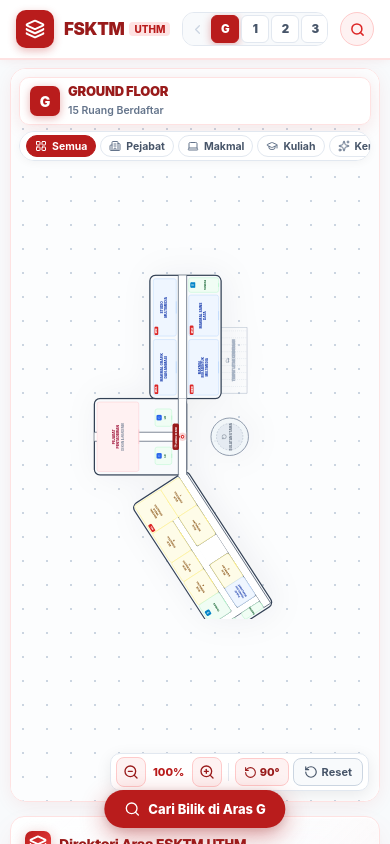
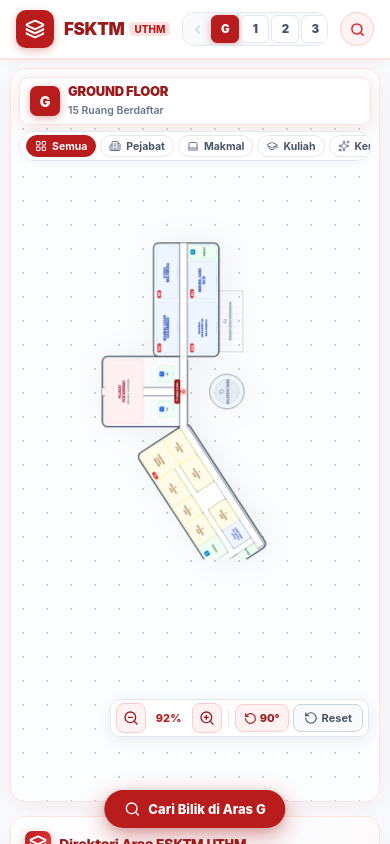
Before and after one commit to hzqfarhan/locfsktm, a Next.js app: page / in a window 390 px wide. Shown: the top 844 px of the page. Built offline with nearby package versions, Linux system fonts and the light colour scheme.

Commit message:
fix(mobile): center floor plan with bottom clearance (y: -45, zoom: 0.92) and reposition zoom controls above search pill

```diff
--- a/src/app/globals.css
+++ b/src/app/globals.css
@@ -255,9 +255,9 @@ button {
     font-size: 10.5px !important;
   }
 
-  /* Zoom controls on Mobile */
+  /* Zoom controls on Mobile: positioned above the floating search pill */
   .floor-zoom-controls {
-    bottom: 10px !important;
+    bottom: 64px !important;
     right: 10px !important;
     padding: 3px 5px !important;
     border-radius: 10px !important;
--- a/src/components/InteractiveFloorPlan.tsx
+++ b/src/components/InteractiveFloorPlan.tsx
@@ -140,11 +140,12 @@ export default function InteractiveFloorPlan({
 
   const containerRef = useRef<HTMLDivElement>(null);
 
-  // Set default rotation to -90° (left) and default zoom 1 on mobile to see entire building at first open
+  // Set default rotation to -90° (left), pan y: -45, and zoom 0.92 on mobile so entire building is centered with bottom clearance
   useEffect(() => {
     if (typeof window !== 'undefined' && window.innerWidth <= 640) {
       setRotation(-90);
-      setZoom(1);
+      setZoom(0.92);
+      setPan({ x: 0, y: -45 });
     }
   }, []);
 
@@ -167,9 +168,14 @@ export default function InteractiveFloorPlan({
     zoomRef.current = zoom;
   }, [zoom]);
 
-  // Clear any active tooltip when switching floors
+  // Clear any active tooltip when switching floors, and reset mobile alignment
   useEffect(() => {
     setHoveredNode(null);
+    if (typeof window !== 'undefined' && window.innerWidth <= 640) {
+      setPan({ x: 0, y: -45 });
+      setZoom(0.92);
+      setRotation(-90);
+    }
   }, [floor.id]);
 
   // Map room data from floor.wings for instant lookup
@@ -862,8 +868,8 @@ export default function InteractiveFloorPlan({
   const handleZoomOut = () => setZoom((prev) => Math.max(prev - 0.25, 0.6));
   const handleResetZoom = () => {
     const isMobile = typeof window !== 'undefined' && window.innerWidth <= 640;
-    setZoom(1);
-    setPan({ x: 0, y: 0 });
+    setZoom(isMobile ? 0.92 : 1);
+    setPan({ x: 0, y: isMobile ? -45 : 0 });
     setRotation(isMobile ? -90 : 0);
   };
 
```
